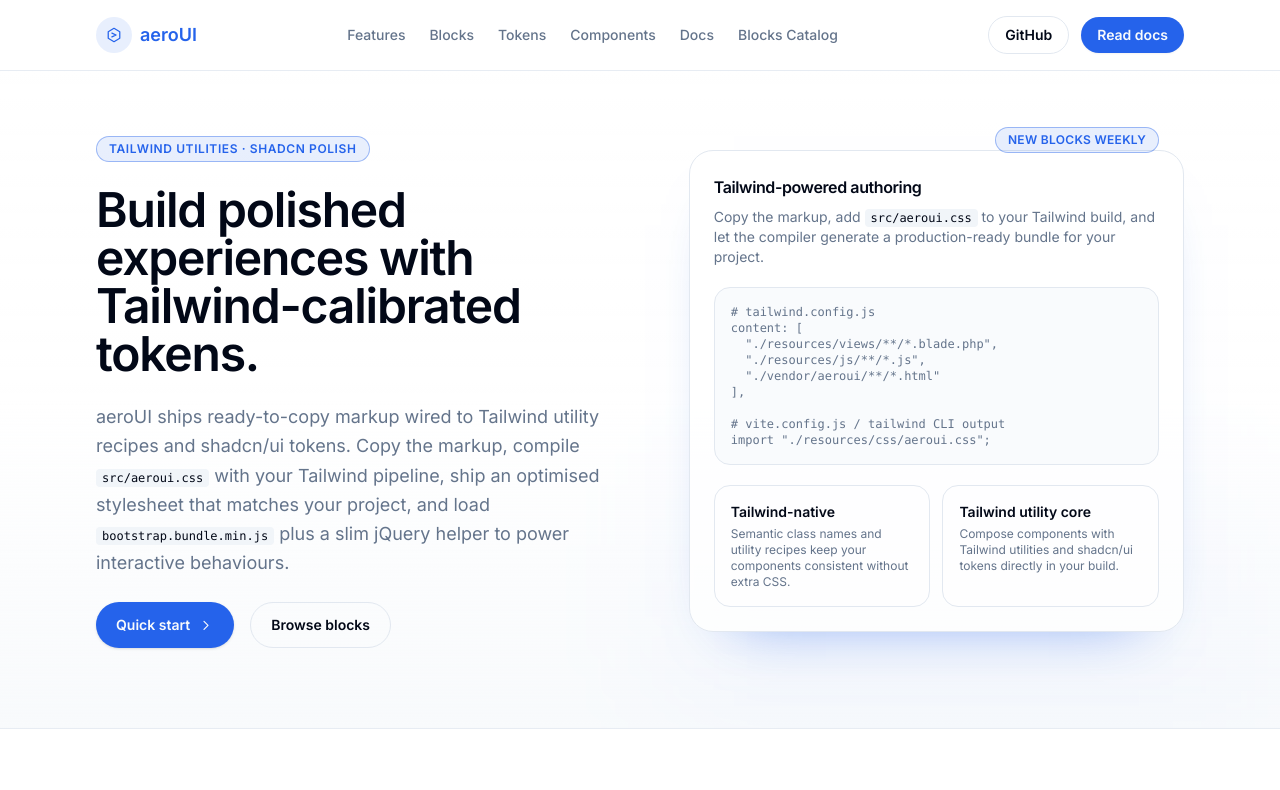
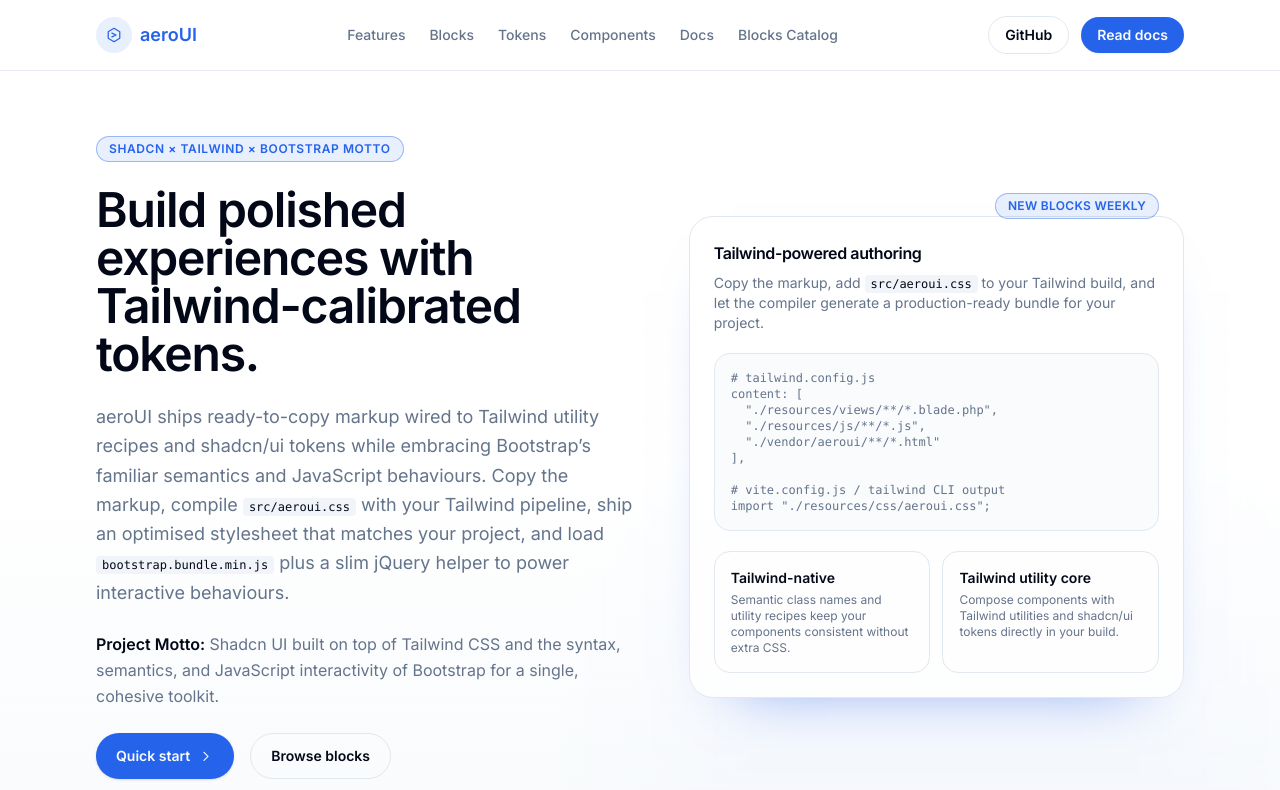
Before and after one commit to md-riaz/aeroUI, a website: page docs/index.html in a window 1280 px wide. Shown: the top 790 px of the page. Drawn offline with nearby package versions, Linux system fonts and the light colour scheme.

Commit message:
Document project motto across docs (#12)

```diff
--- a/docs/index.html
+++ b/docs/index.html
@@ -56,13 +56,16 @@
           <div class="mx-auto grid w-full max-w-6xl gap-12 px-4 pb-20 pt-16 sm:px-6 lg:grid-cols-[1.1fr_1fr] lg:items-center lg:px-8">
             <div class="space-y-6">
               <span class="inline-flex items-center gap-2 rounded-full border border-primary/40 bg-primary/10 px-3 py-1 text-xs font-semibold uppercase tracking-wider text-primary">
-                Tailwind utilities · shadcn polish
+                Shadcn × Tailwind × Bootstrap motto
               </span>
               <h1 class="text-4xl font-semibold tracking-tight text-foreground sm:text-5xl">
                 Build polished experiences with Tailwind-calibrated tokens.
               </h1>
               <p class="max-w-xl text-lg leading-relaxed text-muted-foreground">
-                aeroUI ships ready-to-copy markup wired to Tailwind utility recipes and shadcn/ui tokens. Copy the markup, compile <code class="rounded bg-secondary px-1.5 py-0.5 text-xs text-foreground">src/aeroui.css</code> with your Tailwind pipeline, ship an optimised stylesheet that matches your project, and load <code class="rounded bg-secondary px-1.5 py-0.5 text-xs text-foreground">bootstrap.bundle.min.js</code> plus a slim jQuery helper to power interactive behaviours.
+                aeroUI ships ready-to-copy markup wired to Tailwind utility recipes and shadcn/ui tokens while embracing Bootstrap&rsquo;s familiar semantics and JavaScript behaviours. Copy the markup, compile <code class="rounded bg-secondary px-1.5 py-0.5 text-xs text-foreground">src/aeroui.css</code> with your Tailwind pipeline, ship an optimised stylesheet that matches your project, and load <code class="rounded bg-secondary px-1.5 py-0.5 text-xs text-foreground">bootstrap.bundle.min.js</code> plus a slim jQuery helper to power interactive behaviours.
+              </p>
+              <p class="max-w-xl text-base leading-relaxed text-muted-foreground">
+                <span class="font-semibold text-foreground">Project Motto:</span> Shadcn UI built on top of Tailwind CSS and the syntax, semantics, and JavaScript interactivity of Bootstrap for a single, cohesive toolkit.
               </p>
               <div class="flex flex-wrap gap-4">
                 <a class="inline-flex items-center gap-2 rounded-full bg-primary px-5 py-3 text-sm font-semibold text-primary-foreground shadow transition hover:bg-primary/90" href="docs.html">
```
Also changed, not shown: docs/blocks.html (+3 -0 lines), docs/components.html (+3 -0 lines), docs/docs.html (+3 -0 lines), README.md.
